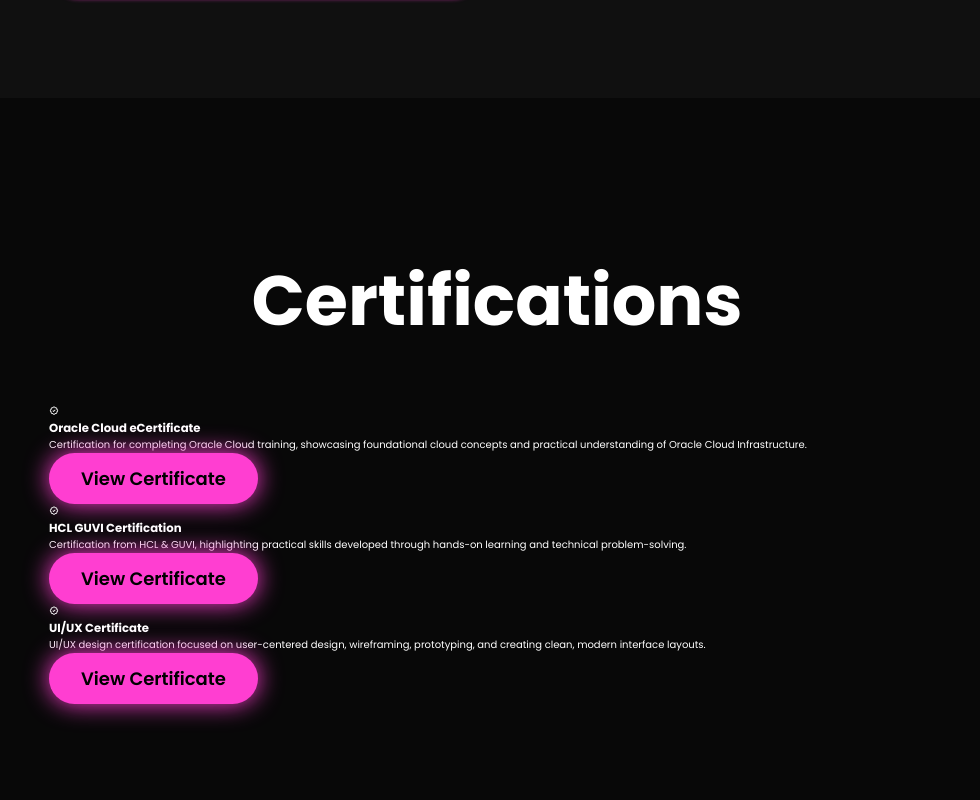
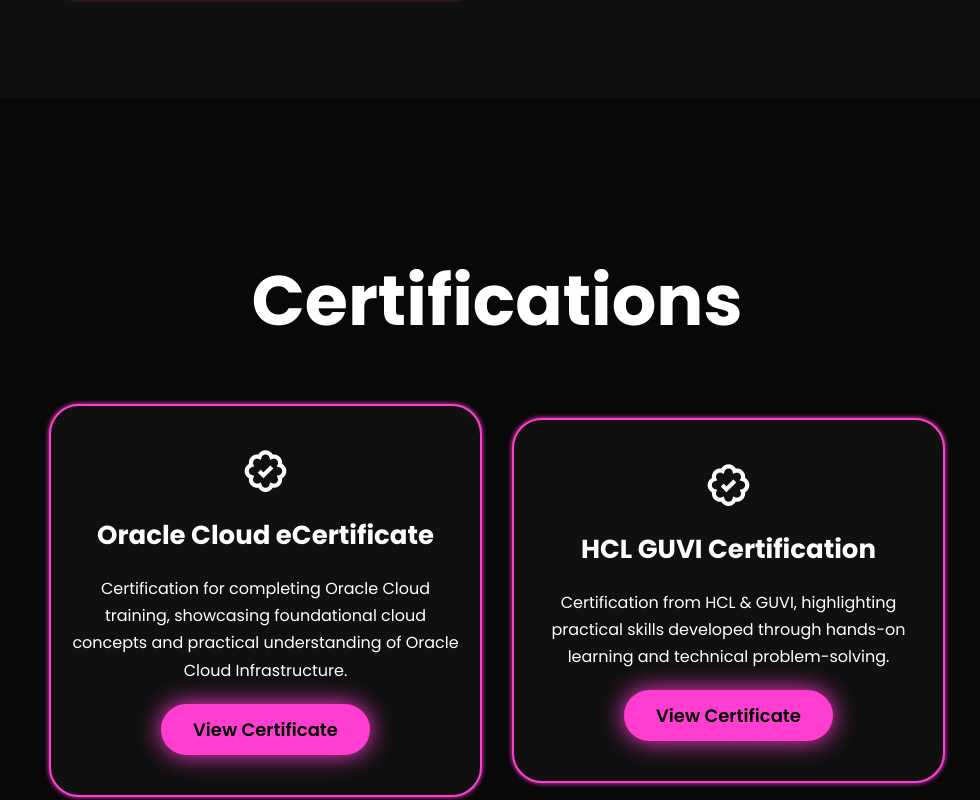
Before and after one commit to visheshmalik6/MyPortfolio, a plain HTML site: page index.html in a window 1280 px wide. Shown: the part 6834-7634 px from the top of the page, without its empty margins (143-1123 px from the left). Drawn offline with nearby package versions, Linux system fonts and the light colour scheme.

Commit message:
Add styles for certifications section
Added styles for certifications section including layout and hover effects.

```diff
--- a/style.css
+++ b/style.css
@@ -497,3 +497,58 @@ section {
 
   .contact form { flex-direction: column; }
 }
+/* Certifications */
+.certifications {
+  background-color: var(--bg-color); /* keeps the dark theme alternating with projects */
+}
+
+.certifications-box {
+  display: grid;
+  grid-template-columns: repeat(auto-fit, minmax(350px, 1fr));
+  place-items: center;
+  gap: 3rem;
+  row-gap: 5rem;
+}
+
+.cert-card {
+  display: flex;
+  flex-direction: column;
+  align-items: center;
+  justify-content: center;
+  text-align: center;
+  background-color: var(--second-bg-color);
+  border: 2px solid var(--main-color);
+  border-radius: 3rem;
+  gap: 2rem;
+  padding: 4rem 2rem;
+  cursor: pointer;
+  box-shadow: 0 0 5px var(--main-color);
+  transition: transform 0.3s ease-in-out, box-shadow 0.3s ease-in-out;
+}
+
+.cert-card:hover {
+  box-shadow:
+    0 0 25px var(--main-color),
+    0 0 50px var(--accent-color);
+  transform: scale(1.02);
+}
+
+.cert-card h3 {
+  font-size: 2.6rem;
+}
+
+.cert-card p {
+  font-size: 1.6rem;
+  line-height: 1.7;
+}
+
+.cert-icon {
+  font-size: 5rem;
+  display: flex;
+  align-items: center;
+  justify-content: center;
+}
+
+.cert-icon i {
+  font-size: 5rem;
+}
```
